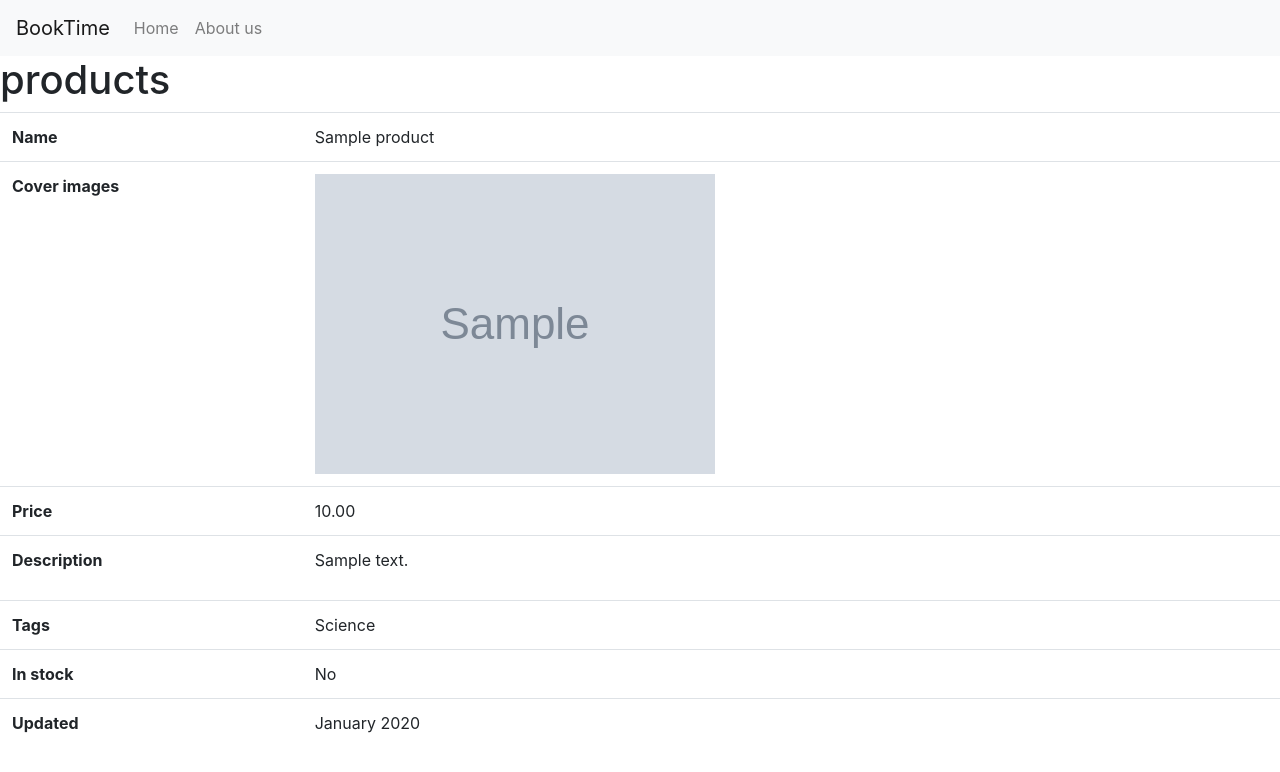
After one commit to farhanm612/booktime, a Django app: a page that uses booktime/main/templates/main/product_detail.html in a window 1280 px wide. The commit adds this page. Shown: the top 772 px of the page. Run offline with Django 3.2, Linux system fonts and the light colour scheme; data comes from the database, SQL or seed files in the repository; tables that the repository leaves empty hold one stand-in row (values such as "Sample post"); grey boxes marked "Sample" are stand-in pictures; some libraries are stand-ins or nearby versions.

Commit message:
Added product detail view

```diff
--- a/booktime/main/models.py
+++ b/booktime/main/models.py
@@ -4,7 +4,6 @@ from django.db import models
 
 
 class ActiveManager(models.Manager):
-
     def active(self):
         return self.filter(active=True)
 
--- /dev/null
+++ b/booktime/main/templates/main/product_detail.html
@@ -0,0 +1,39 @@
+{% extends "base.html" %}
+{% block content %}
+<h1>products</h1>
+<table class="table">
+    <tr>
+        <th>Name</th>
+        <td>{{ object.name }}</td>
+    </tr>
+    <tr>
+        <th>Cover images</th>
+        <td>
+            {% for image in object.productimage_set.all %}
+            <img src="{{ image.thumbnail.url }}" alt="cover" />
+            {% endfor %}
+        </td>
+    </tr>
+    <tr>
+        <th>Price</th>
+        <td>{{ object.price }}</td>
+    </tr>
+    <tr>
+        <th>Description</th>
+        <td>{{ object.description|linebreaks }}</td>
+    </tr>
+    <tr>
+        <th>Tags</th>
+        <td>{{ object.tags.all|join:","|default:"No tags available" }}</td>
+    </tr>
+    <tr>
+        <th>In stock</th>
+        <td>{{ object.in_stock|yesno|capfirst }}</td>
+    </tr>
+    <tr>
+        <th>Updated</th>
+        <td>{{ object.date_updated|date:"F Y" }}</td>
+    </tr>
+</table>
+<!-- <a href="{% url "add_to_basket" %}?product_id={{ object.id }}">Add to basket</a> -->
+{% endblock content %}
--- a/booktime/main/templates/product_list.html
+++ b/booktime/main/templates/main/product_list.html
@@ -1,4 +1,4 @@
-    {% extends "base.html" %}
+{% extends "base.html" %}
 {% block content %}
 <h1>products</h1>
 {% for product in page_obj %}
--- a/booktime/main/urls.py
+++ b/booktime/main/urls.py
@@ -1,6 +1,7 @@
 from django.urls import path
 from django.views.generic import TemplateView
-from main import views
+from django.views.generic.detail import DetailView
+from main import views, models
 
 urlpatterns = [
     path("about-us/",
@@ -19,4 +20,9 @@ urlpatterns = [
         views.ProductListView.as_view(),
         name="products",
     ),
+    path(
+        "product/<slug:slug>",
+        DetailView.as_view(model=models.Product),
+        name='product'
+    )
 ]
--- a/booktime/main/views.py
+++ b/booktime/main/views.py
@@ -17,7 +17,7 @@ class ContactUsView(FormView):
 
 
 class ProductListView(ListView):
-    template_name = "product_list.html"
+    template_name = "main/product_list.html"
     paginate_by = 4
 
     def get_queryset(self):
```
